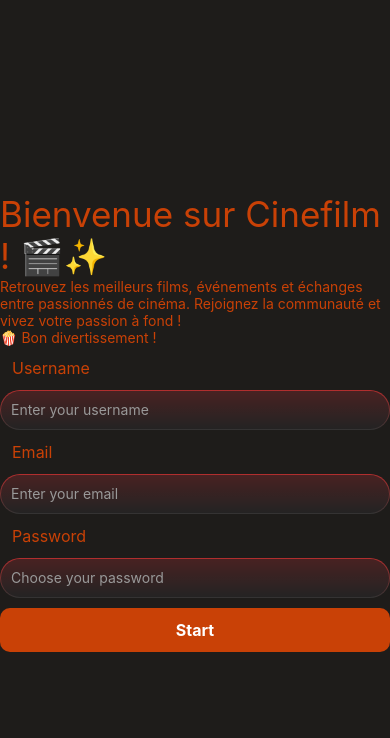
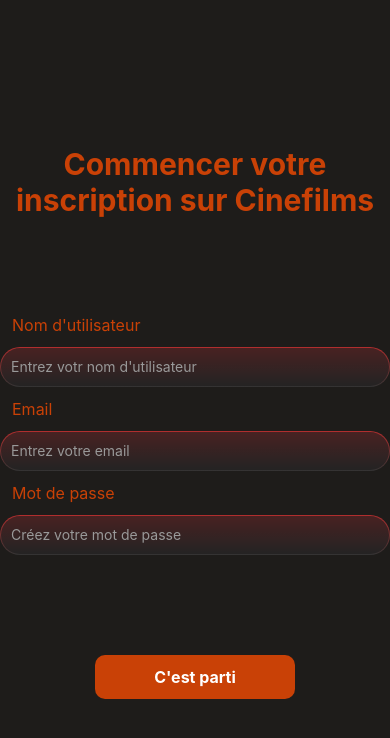
Before and after one commit to Blackers33/cinefilms, a React Native app in the folder frontend/: screen /Inscription in a window 390 px wide. Shown: the top 738 px of the page. Built offline with nearby package versions, Linux system fonts and the light colour scheme.

Commit message:
inscriptionScreen lier au backend-route post user

```diff
--- a/frontend/components/common/Button.js
+++ b/frontend/components/common/Button.js
@@ -1,10 +1,11 @@
 import React from "react"
 import { TouchableOpacity, Text, StyleSheet } from "react-native"
 
-export default function Button({ text }) {
+export default function Button({ text,onPress }) {
   return(<TouchableOpacity
     activeOpacity={0.8}
     style={styles.bouton}
+    onPress={onPress}
   >
     <Text style={styles.text}>{text}</Text>
   </TouchableOpacity>)
--- a/frontend/components/inscriptionScreen/InscriptionComposant1.js
+++ b/frontend/components/inscriptionScreen/InscriptionComposant1.js
@@ -1,6 +1,8 @@
-import { StyleSheet, Text, TouchableOpacity, View } from "react-native";
+import { StyleSheet, Text, View } from "react-native";
 import { useState } from "react";
 import TextInput from "../common/TextInput";
+import Button from "../common/Button";
+
 
 function InscriptionScreen1({ handleNext,username,setUsername, email, setEmail, password, setPassword,}) {
 
@@ -19,91 +21,77 @@
 
   return (
     <View>
-      <Text style={styles.titrelogo}>Bienvenue sur Cinefilm ! 🎬✨</Text>
-      <Text style={styles.titrecontenu}>
-        Retrouvez les meilleurs films, événements et échanges entre passionnés
-        de cinéma. Rejoignez la communauté et vivez votre passion à fond !{"\n"}
-        🍿 Bon divertissement !
-      </Text>
+      <Text style={styles.titrelogo}>Commencer votre inscription sur Cinefilms</Text>
+
       <View>
-        <Text style={styles.Input}>Username</Text>
+        <Text style={styles.titreInput}>Nom d'utilisateur</Text>
 
         <TextInput
           onChangeText={setUsername}
           value={username}
-          placeholder="Enter your username"
+          placeholder="Entrez votr nom d'utilisateur"
         ></TextInput>
       </View>
       <View>
-        <Text style={styles.Input}>Email</Text>
+        <Text style={styles.titreInput}>Email</Text>
         <TextInput
           onChangeText={setEmail}
           value={email}
-          placeholder="Enter your email"
+          placeholder="Entrez votre email"
+          autoCorrect={false}
         ></TextInput>
       </View>
       <View>
-        <Text style={styles.Input}>Password</Text>
+        <Text style={styles.titreInput}>Mot de passe</Text>
         <TextInput
           onChangeText={setPassword}
           value={password}
-          placeholder="Choose your password"
+          placeholder="Créez votre mot de passe"
           secureTextEntry={true}
           autoCorrect={false}
           textContentType="password"
         ></TextInput>
       </View>
-      <TouchableOpacity
-        activeOpacity={0.8}
-        style={styles.bouton}
-        onPress={()=>handlecommencebuton()}
-      >
-        <Text style={styles.text}> Start </Text>
-      </TouchableOpacity>
-      {emailError && <Text style={styles.text}>Invalid email address</Text>}
+      <View style={styles.button}>
+      <Button text="C'est parti" onPress={handlecommencebuton} />
+      {emailError && <Text style={styles.text}>Merci de saisir une adresse e-mail valide</Text>}
     </View>
+      </View>
   );
 }
 
 const styles = StyleSheet.create({
   titrelogo: {
     color: "#c94106",
-    fontSize: 35,
+    fontSize: 30,
+    fontWeight: "bold",
+    marginBottom: 85,
+    textAlign: "center",
   },
   titrecontenu: {
     color: "#c94106",
+    fontSize: 15,
+    textAlign: "center",
+    marginBottom: 20,
   },
-  champInput: {
-    borderWidth: 2,
-    borderColor: "#C94106",
-    borderRadius: 100,
-    overflow: "hidden",
-    marginBottom: 10,
-    color: "#FFFFFF",
-  },
-  Input: {
+
+ titreInput: {
     padding: 12,
     fontSize: 16,
     color: "#C94106",
   },
-  gradient: {
-    padding: 2, // Léger padding pour bien voir le border color
-    borderRadius: 100,
-  },
-  bouton: {
-    backgroundColor: "#C94106",
-    paddingVertical: 12,
-    paddingHorizontal: 20,
-    borderRadius: 10,
-    alignItems: "center",
-    justifyContent: "center",
-    marginTop: 10,
-  },
+
   text: {
     color: "#ffffff",
     fontSize: 16,
     fontWeight: "bold",
   },
+  button: {
+    marginTop: 50,
+    flexDirection: "column",
+    justifyContent: "center",
+    alignItems: "center",
+  },
 });
 
 export default InscriptionScreen1;
--- a/frontend/components/inscriptionScreen/InscriptionComposant2.js
+++ b/frontend/components/inscriptionScreen/InscriptionComposant2.js
@@ -1,29 +1,31 @@
-import {
-  SafeAreaView,
-  StyleSheet,
-  Text,
-  TouchableOpacity,
-  View,
-  Image,
-} from "react-native";
-import { useState } from "react";
+import { StyleSheet, Text, TouchableOpacity, View, Image } from "react-native";
+import Button from "../common/Button";
 import TextInput from "../common/TextInput";
 
-function InscriptionScreen2({ handleNext,name,setName, age, setAge, city, setCity, genre, setGenre,}) {
-
+function InscriptionScreen2({
+  handleNext,
+  name,
+  setName,
+  age,
+  setAge,
+  city,
+  setCity,
+  genre,
+  setGenre,
+}) {
   return (
-    <View style={styles.container}>
+    <View>
       <View style={styles.avatar}>
         <Text style={styles.avatarText}>AVATAR</Text>
       </View>
       <View style={styles.inputContainer}>
         <View>
-          <Text style={styles.Input}>Name</Text>
+          <Text style={styles.Input}>Pseudo</Text>
 
           <TextInput
             onChangeText={setName}
             value={name}
-            placeholder="Enter your name"
+            placeholder="choisissez un pseudo"
           ></TextInput>
         </View>
         <View>
@@ -32,16 +34,16 @@
           <TextInput
             onChangeText={setAge}
             value={age}
-            placeholder="Enter your age"
+            placeholder="Entrez votre âge"
           ></TextInput>
         </View>
         <View>
-          <Text style={styles.Input}>City</Text>
+          <Text style={styles.Input}>Votre localisation </Text>
 
           <TextInput
             onChangeText={setCity}
             value={city}
-            placeholder="Enter your city"
+            placeholder="Entez où vous situez"
           ></TextInput>
         </View>
         <View>
@@ -50,29 +52,22 @@
           <TextInput
             onChangeText={setGenre}
             value={genre}
-            placeholder="Enter your genre"
+            placeholder="Parce qu'on aime mieux te connaître ! 😉"
           ></TextInput>
         </View>
-        <TouchableOpacity
-          activeOpacity={0.8}
-          style={styles.bouton}
-          onPress={handleNext}
-        >
-          <Text style={styles.text}>Suivant </Text>
-        </TouchableOpacity>
+        <View style={styles.button}>
+          <Button text="Scène suivante🎬" onPress={handleNext} />
+        </View>
       </View>
     </View>
   );
 }
 
 const styles = StyleSheet.create({
-  container: {
-    flex: 1,
-    alignItems: "center",
-  },
   inputContainer: {
     width: 380,
     marginTop: 50,
+    marginLeft: 20,
   },
   champInput: {
     borderWidth: 2,
@@ -98,25 +93,24 @@
     justifyContent: "center",
     alignItems: "center",
     marginTop: 50,
+    marginLeft: 150,
   },
   avatarText: {
     fontSize: 25,
     fontWeight: "bold",
   },
-  bouton: {
-    backgroundColor: "#C94106",
-    paddingVertical: 12,
-    paddingHorizontal: 20,
-    borderRadius: 10,
-    alignItems: "center",
-    justifyContent: "center",
-    marginTop: 50,
-  },
+
   text: {
     color: "#ffffff",
     fontSize: 16,
     fontWeight: "bold",
   },
+  button: {
+    marginTop: 30,
+    flexDirection: "column",
+    justifyContent: "center",
+    alignItems: "center",
+  },
 });
 
 export default InscriptionScreen2;
--- a/frontend/components/inscriptionScreen/InscriptionComposant3.js
+++ b/frontend/components/inscriptionScreen/InscriptionComposant3.js
@@ -3,6 +3,7 @@
 import { Dropdown } from "react-native-element-dropdown";
 import FontAwesome from "react-native-vector-icons/FontAwesome";
 import TextInput from "../common/TextInput";
+import Button from "../common/Button";
 
 function InscriptionScreen3({
   genrefilm,
@@ -15,7 +16,6 @@
   setFilmInput,
   handleinscriptionbuton,
 }) {
-
   const movieGenres = [
     //data des movieGenres
     { id: 1, name: "Action" },
@@ -62,9 +62,10 @@
   });
 
   const listefilms = recherchefilm.map((data, i) => {
+    //afficher les films recherché par l'utilisateur
     return (
-      <Text key={i} style={{ color: "white" }}>
-        <FontAwesome name="caret-right" size={25} color="#ec6e5b" />
+      <Text key={i} style={{ color: "white", flexDirection: 'row', alignItems: 'center' }}>
+        <FontAwesome name="caret-right" size={25} color="#ec6e5b" style={{ marginRight: 8 }} />
         {data}
       </Text>
     );
@@ -73,7 +74,9 @@
   return (
     <>
       <View style={styles.genrefilm}>
-        <Text style={styles.title}>Select your favorite movie genres.</Text>
+        <Text style={styles.title}>
+          On parle cinéma ! Quel est ton genre ?" 🎥🎭
+        </Text>
         <Dropdown
           style={styles.dropdown}
           placeholderStyle={styles.placeholderStyle}
@@ -85,45 +88,57 @@
           maxHeight={300}
           labelField="name"
           valueField="id"
-          placeholder="Select a genre"
-          searchPlaceholder="search..."
+          placeholder="choissisez votre genre de film"
+          searchPlaceholder="recherche..."
           onChange={handleSelectGenre}
           value={genrefilm}
         />
+        <View>
         {listgenrefilms}
+        </View>
       </View>
       <View style={styles.reseachfilm}>
         <Text style={styles.title}>
-          Search for your favorite movie to add your profil
+          Recherchez vos films préférés pour les ajouter à votre profil
         </Text>
+        <View style={styles.barfilm}>
           <TextInput
             onChangeText={(value) => setFilmInput(value)}
             value={filmInput}
-          placeholder="Search..."
+            placeholder="recherche..."
           ></TextInput>
           <TouchableOpacity activeOpacity={0.8} onPress={handlereseachfilm}>
-          <FontAwesome name="search" size={25} color="#ec6e5b" />
+            <FontAwesome
+              style={styles.iconsearch}
+              name="search"
+              size={25}
+              color="#ec6e5b"
+            />
           </TouchableOpacity>
+        </View>
         {listefilms}
       </View>
 
       <Text style={styles.title}>
-        Write your biography for your passion for film
+        Écris ta biographie sur ta passion pour le cinéma
       </Text>
       <TextInput
         style={styles.biographyInput}
         onChangeText={(value) => setBiography(value)}
         value={biography}
-        placeholder="write..."
+        placeholder="à vous de jouer !"
         secureTextEntry={true}
         autoCorrect={false}
         textContentType="text"
         multiline={true}
         numberOfLines={5}
       ></TextInput>
-      <TouchableOpacity activeOpacity={0.8} style={styles.bouton} onPress={()=>handleinscriptionbuton()}>
-        <Text style={styles.text}>Complete your registration </Text>
-      </TouchableOpacity>
+      <View style={styles.button}>
+        <Button
+          text="Compléter l'inscription"
+          onPress={handleinscriptionbuton}
+        />
+      </View>
     </>
   );
 }
@@ -131,10 +146,12 @@
 const styles = StyleSheet.create({
   genrefilm: {
     alignSelf: "auto",
-    marginBottom: 40
+    marginBottom: 40,
   },
   title: {
     color: "#ffffff",
+    fontSize: 16,
+    marginBottom: 10,
   },
   reseachbarfilm: {
     marginBottom: 40,
@@ -163,6 +180,11 @@
   reseachfilm: {
     marginBottom: 70,
   },
+  iconsearch: {
+    position: "absolute",
+    top: 10,
+    right: 10,
+  },
   inputSearchStyle: {
     height: 40,
     fontSize: 16,
@@ -180,28 +202,32 @@
     paddingLeft: 40,
   },
 
-  bouton: {
-    backgroundColor: "#C94106",
-    paddingVertical: 12,
-    paddingHorizontal: 20,
-    borderRadius: 10,
-    alignItems: "center",
-    marginTop: 150,
-  },
   text: {
     color: "#ffffff",
     fontSize: 16,
     fontWeight: "bold",
-    marginBottom: 10,
+    marginBottom: 40,
   },
   biographyInput: {
-    height: 90,
+    height: 95,
+    width: "100%",
     borderWidth: 1,
     borderColor: "#C94106",
     padding: 10,
     borderRadius: 5,
     textAlignVertical: "top",
     backgroundColor: "#f9f9f9",
+    color: "#000000",
+    marginBottom: 30,
+  },
+  button: {
+    marginTop: 100,
+    flexDirection: "column",
+    justifyContent: "center",
+    alignItems: "center",
+    position: "relative",
+    bottom: 0,
+    width: "100%",
   },
 });
 
```
Also changed, not shown: frontend/screens/InscriptionScreen.js (+46 -6 lines). Lines whose indentation alone changed are shown as unchanged.
